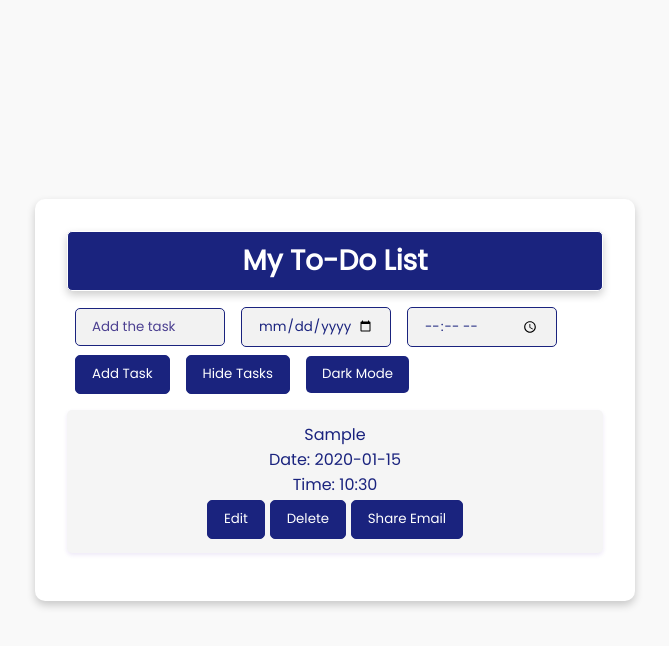
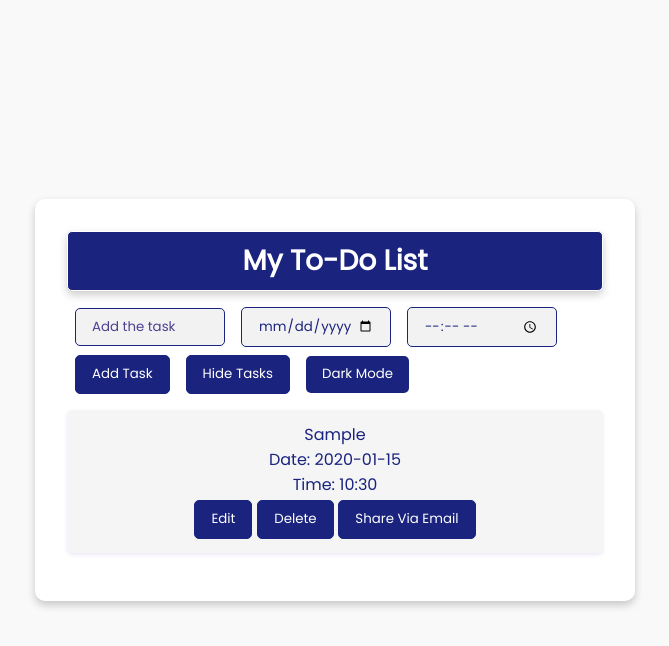
Before and after one commit to sonalia123/To-Do-List, a React (Create React App) app: page / in a window 1280 px wide. Both pictures are taken after typing "Sample", "2020-01-15", "10:30" into the empty fields and a click on the button "View Tasks". Shown: the top 646 px of the page, without its empty margins (305-974 px from the left). Built offline with nearby package versions, Linux system fonts and the light colour scheme.

Commit message:
Update TodoWrapper component for snooze alarm format #4

```diff
--- a/src/Component/EmailShare.js
+++ b/src/Component/EmailShare.js
@@ -14,7 +14,7 @@ const EmailShare = ({ task }) => {
     <div className="EmailShare">
       <button onClick={handleShareEmail}>
         <i className="Envelope" aria-hidden="true"></i>
-        Share Email
+        Share Via Email
       </button>
     </div>
   );
```
